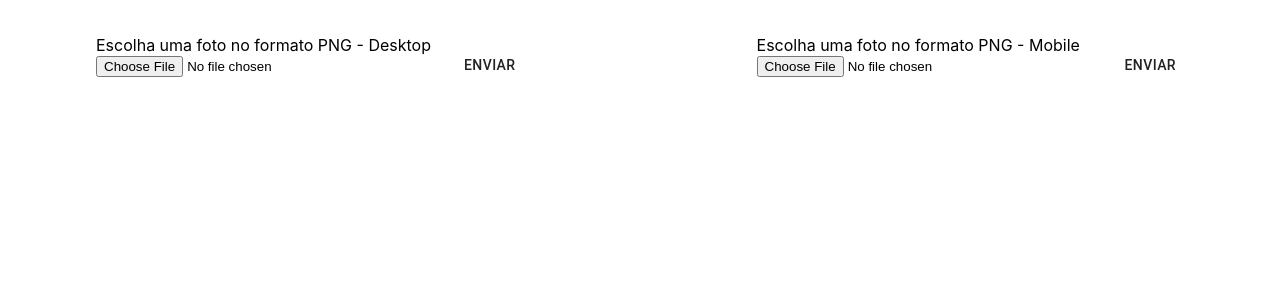
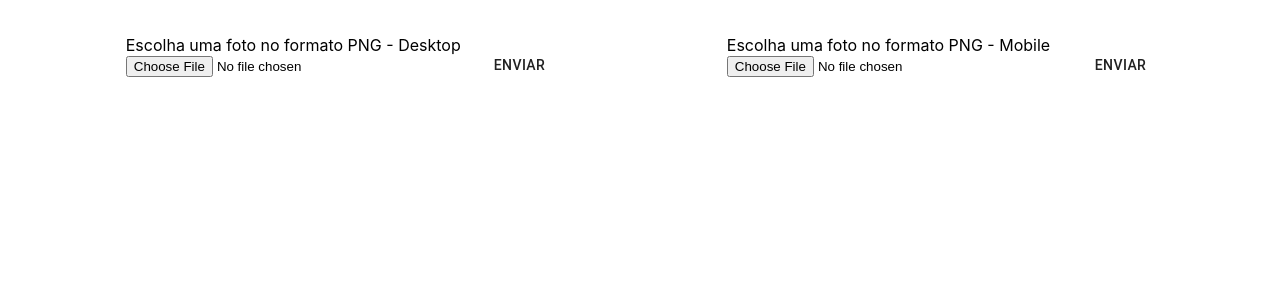
Before and after one commit to lucasgouvea/aloe-arquitetura, a Next.js app: page /backoffice in a window 1280 px wide. Shown: the top 300 px of the page. Built offline with nearby package versions, Linux system fonts and the light colour scheme.

Commit message:
fix layout

```diff
--- a/components/StyledContainer.js
+++ b/components/StyledContainer.js
@@ -3,6 +3,7 @@ import styled from "styled-components";
 
 const styles = (theme) => ({
   container: {
+    maxWidth: theme.container.maxWidth,
     width: "100%",
     height: "100vh",
     flex: 1,
@@ -10,8 +11,8 @@ const styles = (theme) => ({
     flexDirection: "column",
     justifyContent: "flex-start",
     alignItems: "center",
-    paddingLeft: 0,
-    paddingRight: 0,
+    paddingLeft: theme.container.paddingLeft,
+    paddingRight: theme.container.paddingRight,
     marginTop: theme.container.marginTop,
   },
 });
--- a/src/desktopMuiTheme.js
+++ b/src/desktopMuiTheme.js
@@ -13,6 +13,9 @@ const desktopMuiTheme = createMuiTheme({
   },
   container: {
     marginTop: 35,
+    maxWidth: 2000,
+    paddingLeft: 35,
+    paddingRight: 35,
   },
   faBarsIcon: {
     position: "absolute",
--- a/src/mobileMuiTheme.js
+++ b/src/mobileMuiTheme.js
@@ -13,6 +13,9 @@ const mobileMuiTheme = createMuiTheme({
   },
   container: {
     marginTop: 0,
+    maxWidth: "100%",
+    paddingLeft: 0,
+    paddingRight: 0,
   },
   faBarsIcon: {
     position: "absolute",
```
Also changed, not shown: 1 other file (tests, documents, lock files or other folders).
